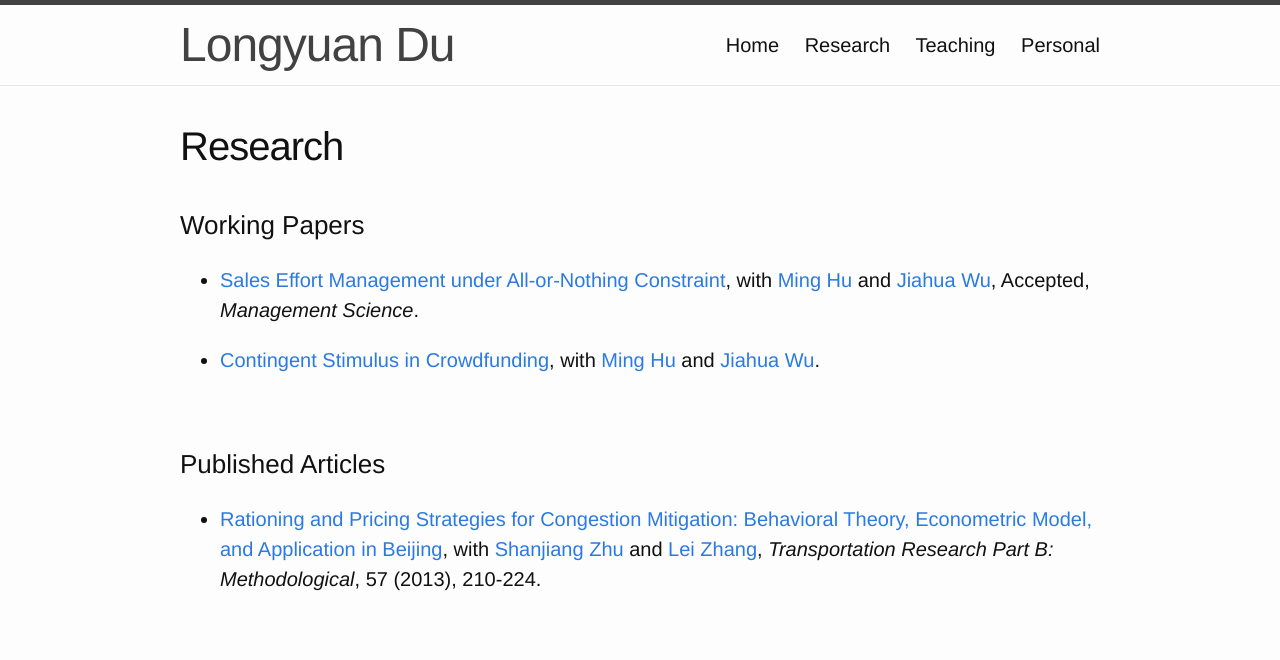
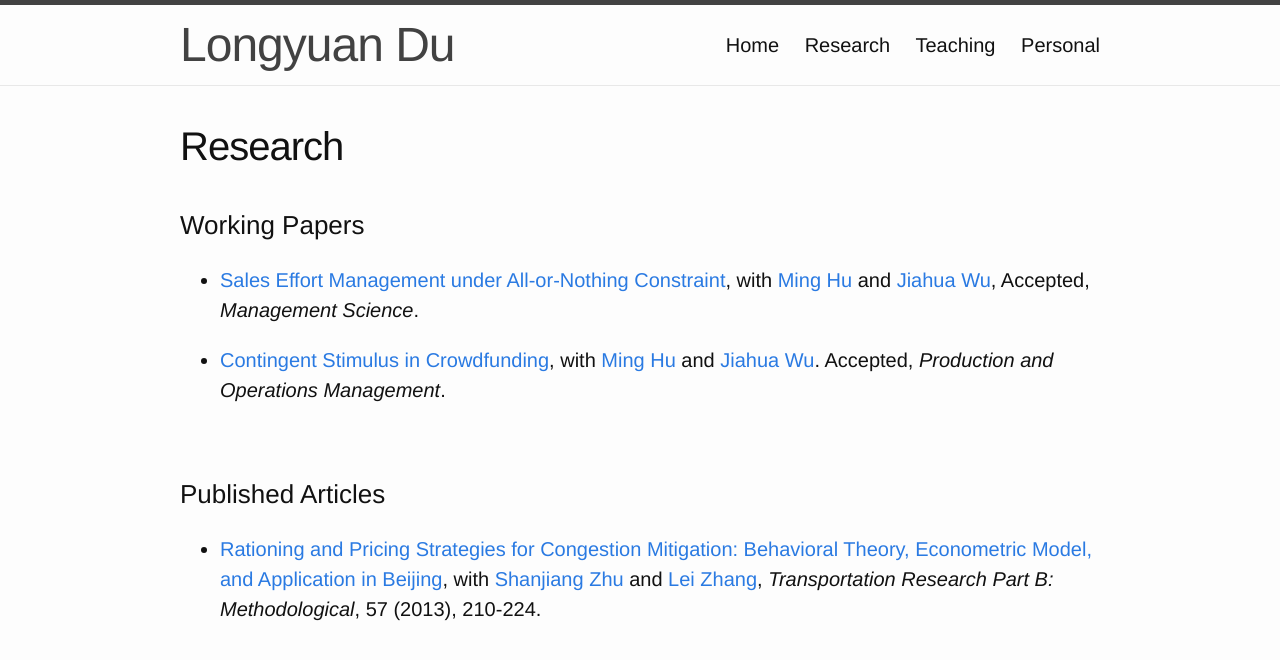
Before and after one commit to LongyuanDu/academic, a Jekyll site: the page built from Research.md, in a window 1280 px wide. Shown: the top 660 px of the page. Built offline with Jekyll 4.4.1, drawn with Linux system fonts in a browser that asks for light colours.

Commit message:
crowdfunding, accept at pom

```diff
--- a/Research.md
+++ b/Research.md
@@ -7,7 +7,7 @@ permalink: /research/
 
 * [Sales Effort Management under All-or-Nothing Constraint](https://ssrn.com/abstract=3506499), with [Ming Hu](http://ming.hu/) and [Jiahua Wu](http://www.imperial.ac.uk/people/j.wu), Accepted, *Management Science*.
 
-* [Contingent Stimulus in Crowdfunding](http://ssrn.com/abstract=2925962), with [Ming Hu](http://ming.hu/) and [Jiahua Wu](http://www.imperial.ac.uk/people/j.wu).
+* [Contingent Stimulus in Crowdfunding](http://ssrn.com/abstract=2925962), with [Ming Hu](http://ming.hu/) and [Jiahua Wu](http://www.imperial.ac.uk/people/j.wu). Accepted, *Production and Operations Management*.
 
 <br/>
 
```
Also changed, not shown: 1 other file.
